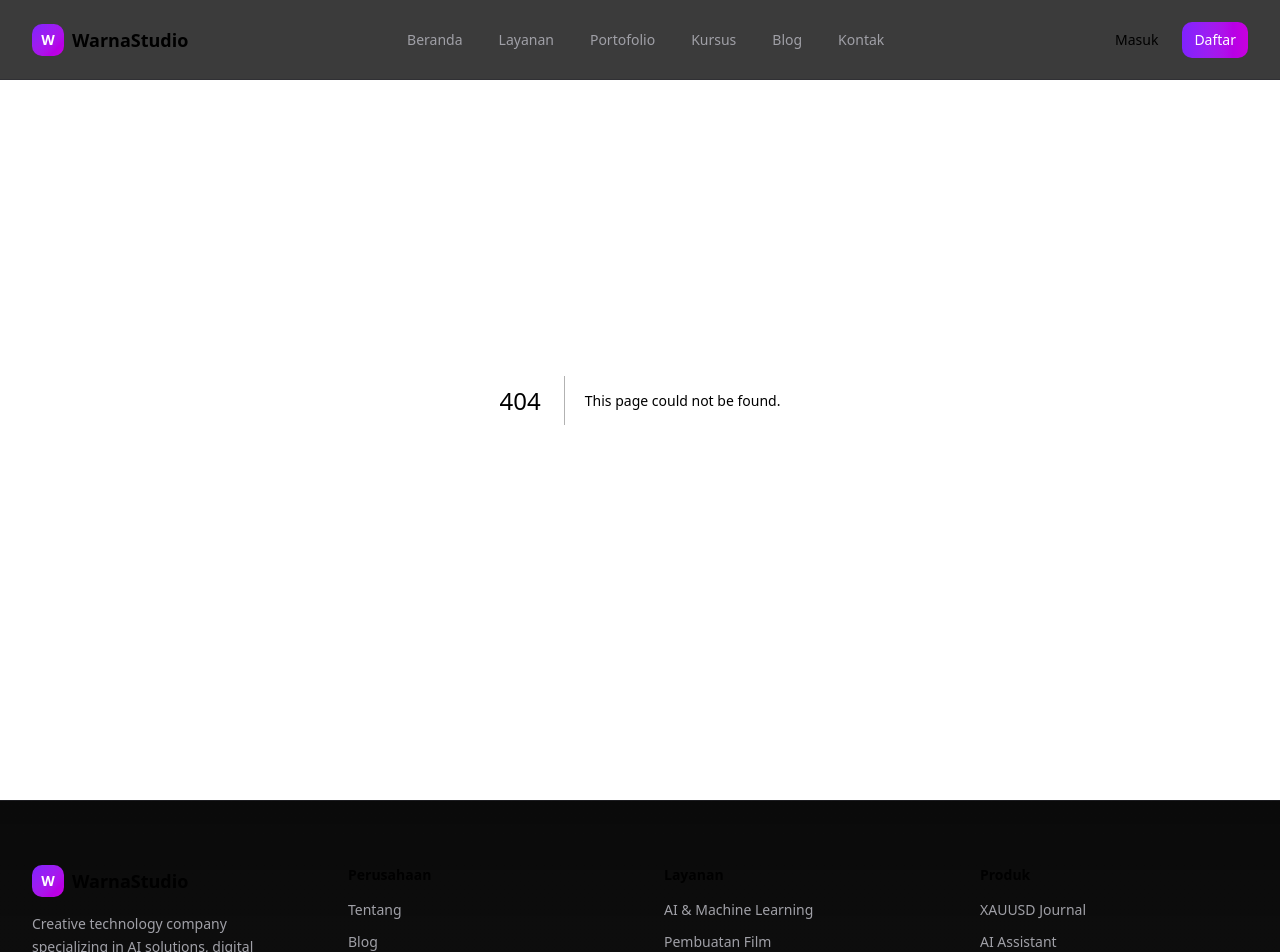
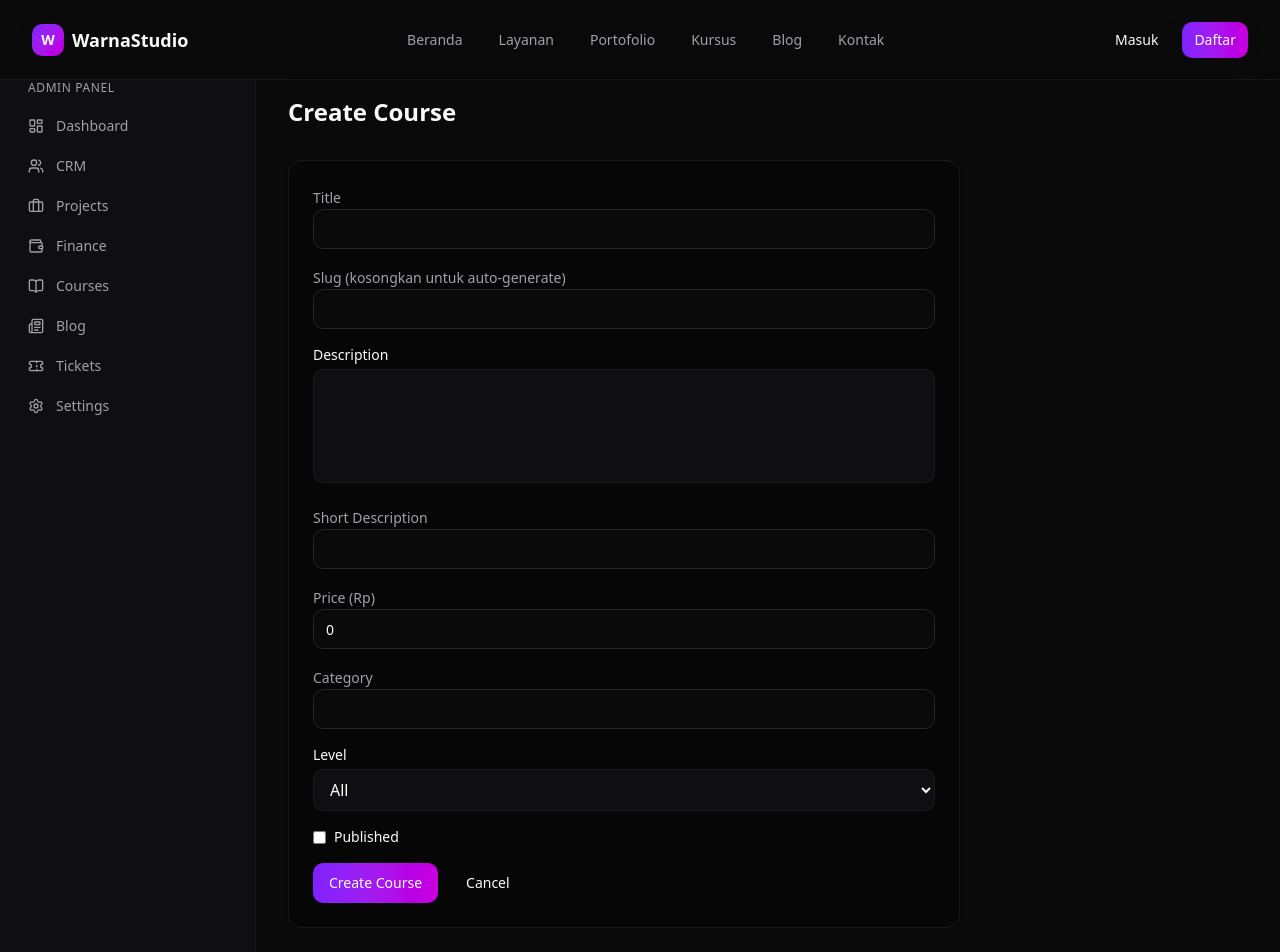
Before and after one commit to WarnaStudio/warnastudio.com, a Next.js app: page /admin/courses/create in a window 1280 px wide. Before the commit this address had no page. Shown: the top 952 px of the page. Built offline with nearby package versions, Linux system fonts and the light colour scheme.

Commit message:
add API + form untuk create course

```diff
--- /dev/null
+++ b/src/app/admin/courses/create/page.tsx
@@ -0,0 +1,103 @@
+"use client"
+
+import { useState } from "react"
+import { useRouter } from "next/navigation"
+import { Card } from "@/components/ui/card"
+import { Button } from "@/components/ui/button"
+import { Input } from "@/components/ui/input"
+
+export default function CreateCourse() {
+  const router = useRouter()
+  const [loading, setLoading] = useState(false)
+  const [error, setError] = useState("")
+  const [form, setForm] = useState({
+    title: "",
+    slug: "",
+    description: "",
+    shortDesc: "",
+    price: 0,
+    category: "",
+    level: "all",
+    published: false,
+  })
+
+  function handleChange(e: React.ChangeEvent<HTMLInputElement | HTMLTextAreaElement | HTMLSelectElement>) {
+    const { name, value, type } = e.target
+    setForm((prev) => ({
+      ...prev,
+      [name]: type === "checkbox" ? (e.target as HTMLInputElement).checked : name === "price" ? Number(value) : value,
+    }))
+  }
+
+  async function handleSubmit(e: React.FormEvent) {
+    e.preventDefault()
+    setLoading(true)
+    setError("")
+    try {
+      const res = await fetch("/api/admin/courses", {
+        method: "POST",
+        headers: { "Content-Type": "application/json" },
+        body: JSON.stringify(form),
+      })
+      if (!res.ok) {
+        const d = await res.json()
+        throw new Error(d.error || "Failed to create course")
+      }
+      router.push("/admin/courses")
+      router.refresh()
+    } catch (err: any) {
+      setError(err.message)
+      setLoading(false)
+    }
+  }
+
+  return (
+    <div>
+      <h1 className="text-2xl font-bold mb-8">Create Course</h1>
+      <Card className="max-w-2xl p-6 glass">
+        <form onSubmit={handleSubmit} className="space-y-4">
+          <Input label="Title" name="title" value={form.title} onChange={handleChange} required />
+          <Input label="Slug (kosongkan untuk auto-generate)" name="slug" value={form.slug} onChange={handleChange} />
+          <div>
+            <label className="block text-sm font-medium mb-1">Description</label>
+            <textarea
+              name="description"
+              value={form.description}
+              onChange={handleChange}
+              rows={4}
+              className="w-full px-3 py-2 rounded-lg bg-muted/30 border border-border/50 focus:outline-none focus:ring-2 focus:ring-violet-500/50 resize-none"
+            />
+          </div>
+          <Input label="Short Description" name="shortDesc" value={form.shortDesc} onChange={handleChange} />
+          <Input label="Price (Rp)" name="price" type="number" value={form.price} onChange={handleChange} />
+          <Input label="Category" name="category" value={form.category} onChange={handleChange} />
+          <div>
+            <label className="block text-sm font-medium mb-1">Level</label>
+            <select
+              name="level"
+              value={form.level}
+              onChange={handleChange}
+              className="w-full px-3 py-2 rounded-lg bg-muted/30 border border-border/50 focus:outline-none focus:ring-2 focus:ring-violet-500/50"
+            >
+              <option value="all">All</option>
+              <option value="beginner">Beginner</option>
+              <option value="intermediate">Intermediate</option>
+              <option value="advanced">Advanced</option>
+            </select>
+          </div>
+          <label className="flex items-center gap-2 text-sm">
+            <input type="checkbox" name="published" checked={form.published} onChange={handleChange} className="rounded" />
+            Published
+          </label>
+
+          {error && <div className="p-3 rounded-lg bg-red-500/10 border border-red-500/20 text-sm text-red-500">{error}</div>}
+
+          <div className="flex gap-3">
+            <Button type="submit" variant="primary" loading={loading}>Create Course</Button>
+            <Button type="button" variant="ghost" onClick={() => router.push("/admin/courses")}>Cancel</Button>
+          </div>
+        </form>
+      </Card>
+    </div>
+  )
+}
--- a/src/app/admin/courses/page.tsx
+++ b/src/app/admin/courses/page.tsx
@@ -16,7 +16,7 @@ export default async function CoursesAdmin() {
     <div>
       <div className="flex items-center justify-between mb-8">
         <h1 className="text-2xl font-bold">Courses</h1>
-        <Button variant="primary" size="sm">+ Add Course</Button>
+        <Link href="/admin/courses/create"><Button variant="primary" size="sm">+ Add Course</Button></Link>
       </div>
       <Card className="glass overflow-hidden">
         <div className="overflow-x-auto">
--- /dev/null
+++ b/src/app/api/admin/courses/route.ts
@@ -0,0 +1,34 @@
+import { NextResponse } from "next/server"
+import { prisma } from "@/lib/prisma"
+
+export async function GET() {
+  const courses = await prisma.course.findMany({
+    include: { _count: { select: { enrollments: true, modules: true } } },
+    orderBy: { createdAt: "desc" },
+  })
+  return NextResponse.json(courses)
+}
+
+export async function POST(req: Request) {
+  try {
+    const { title, slug, description, shortDesc, price, thumbnail, category, level, published } = await req.json()
+    if (!title) return NextResponse.json({ error: "Title is required" }, { status: 400 })
+
+    const data: any = {
+      title,
+      slug: slug || title.toLowerCase().replace(/[^a-z0-9]+/g, "-").replace(/^-|-$/g, ""),
+      description: description || null,
+      shortDesc: shortDesc || null,
+      price: typeof price === "number" ? price : 0,
+      thumbnail: thumbnail || null,
+      category: category || null,
+      level: level || "all",
+      published: published || false,
+    }
+
+    const course = await prisma.course.create({ data })
+    return NextResponse.json(course, { status: 201 })
+  } catch (e: any) {
+    return NextResponse.json({ error: e?.message || "Failed to create course" }, { status: 500 })
+  }
+}
```
